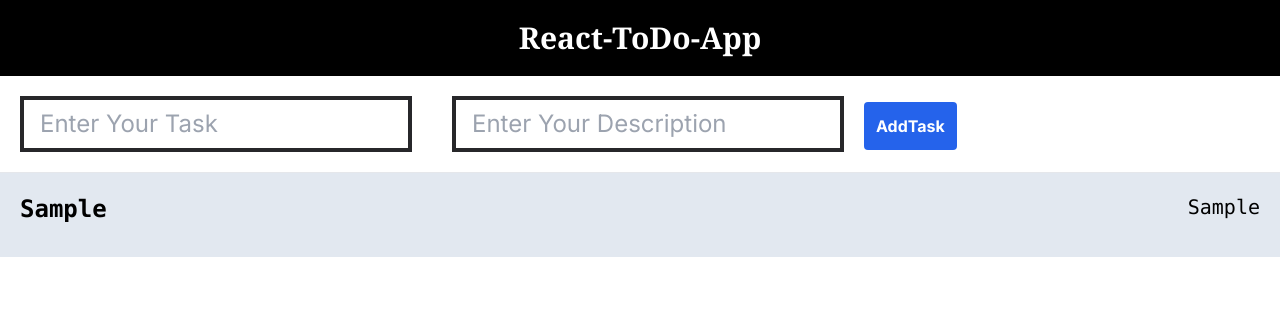
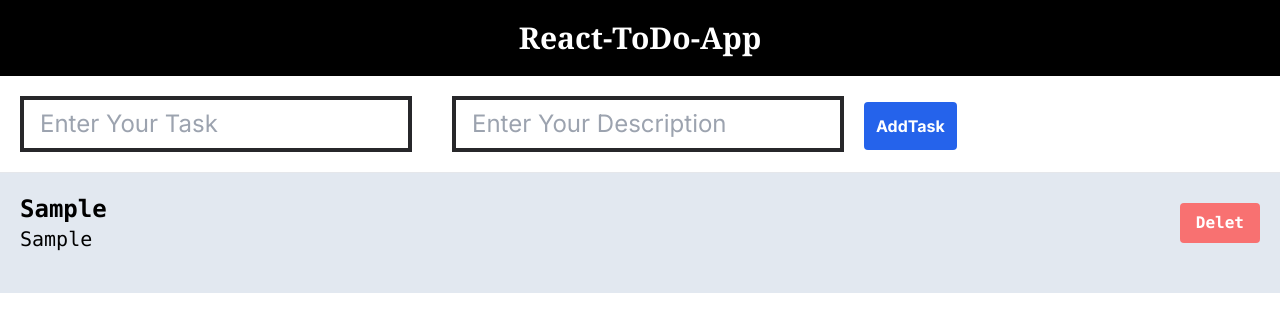
Before and after one commit to Kabeeroad/React-Projects, a Next.js app in the folder todo-list-app/: page / in a window 1280 px wide. Both pictures are taken after typing "Sample", "Sample" into the empty fields and a click on the button "AddTask". Shown: the top 332 px of the page. Built offline with nearby package versions, Linux system fonts and the light colour scheme.

Commit message:
ToDO-App-Completed

```diff
--- a/todo-list-app/app/page.js
+++ b/todo-list-app/app/page.js
@@ -8,20 +8,32 @@
   const submithandelar = (e) => {
     e.preventDefault(); //for stoping data
     setmaintask([...maintask, { title, dese }]);
-
     settitle("");
     setdese("");
+  };
+  const deletHandler = (i) => {
+    let copytask = [...maintask];
+    copytask.splice(i, 1);
+    setmaintask(copytask);
   };
   let randertask = <h2>No Available Taske</h2>;
   if (maintask.length > 0) {
     randertask = maintask.map((t, i) => {
       //t= maines partictular taske the t  and i= inddex of element
       return (
-        <li>
-          <div className="flex mb-3 justify-between">
+        <li key={i} className="flex items-center  justify-between mb-5">
+          <div className=" w-2/3">
             <h4 className="text-2xl font-mono font-bold">{t.title}</h4>
-            <h5 className="text-xl font-thin"> {t.dese} </h5>
+            <p className="text-xl font-thin"> {t.dese} </p>
           </div>
+          <button
+            onClick={() => {
+              deletHandler(i);
+            }}
+            className="bg-red-400 text-white rounded font-bold px-4 py-2 "
+          >
+            Delet
+          </button>
         </li>
       );
     });
```
